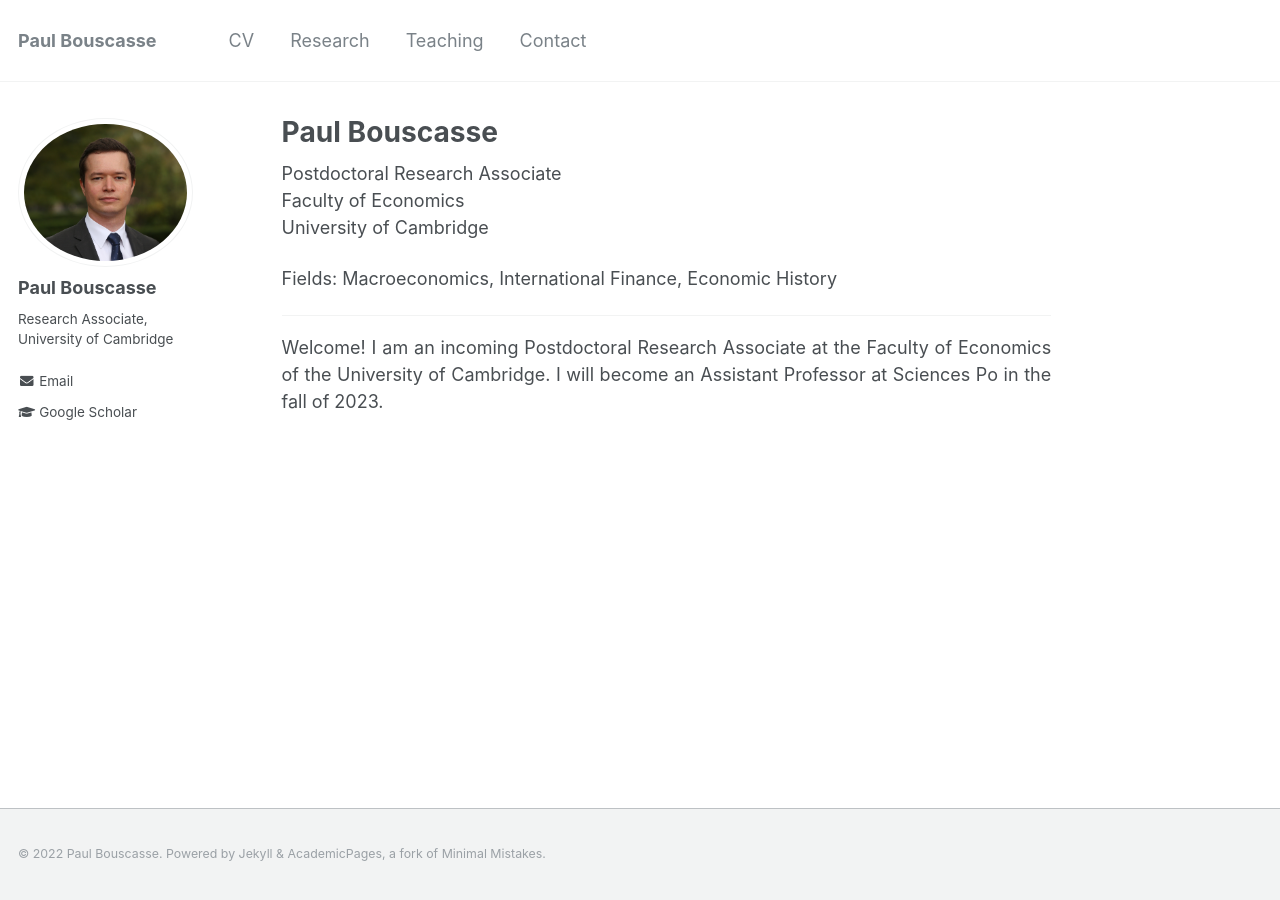
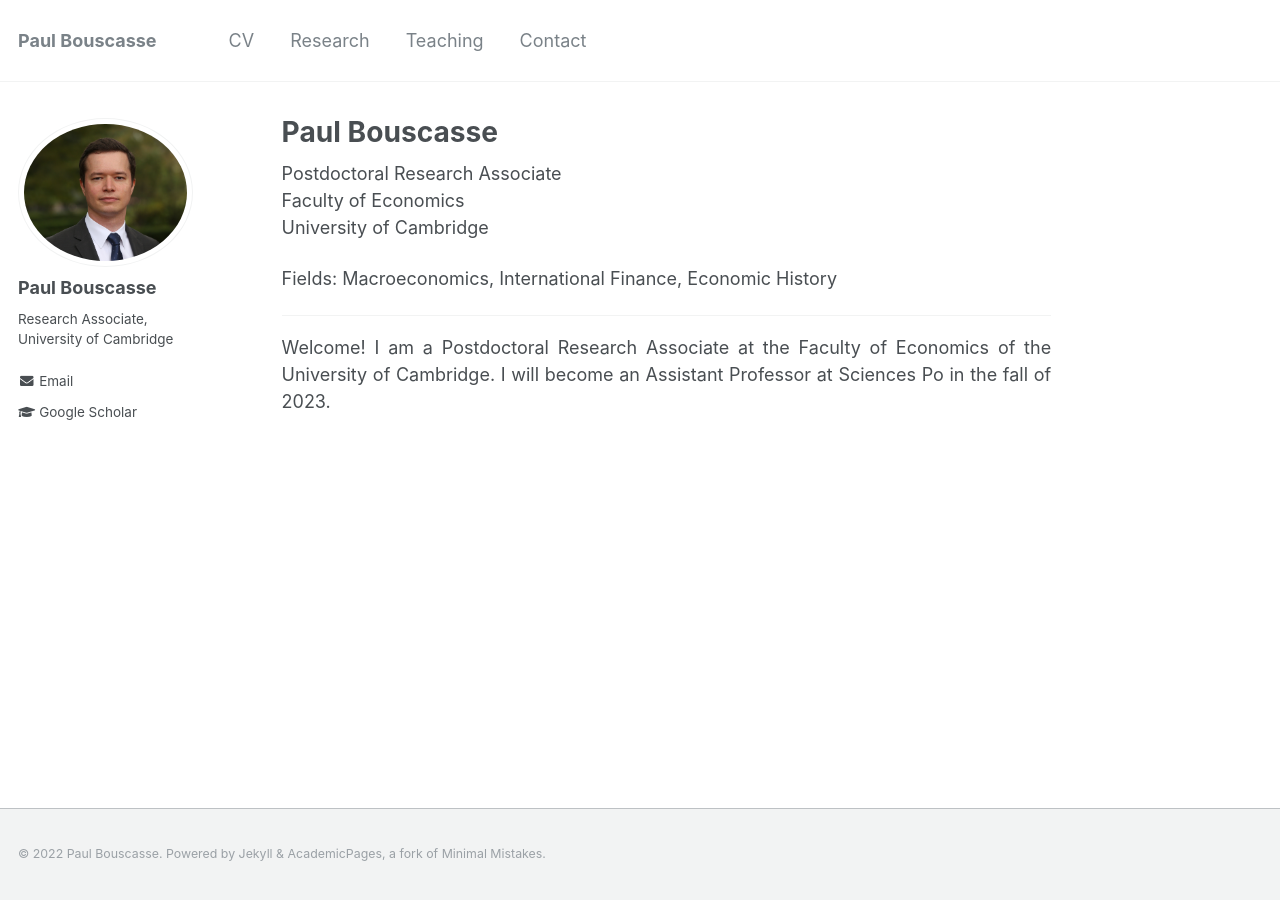
Before and after one commit to paul-bouscasse/paul-bouscasse.github.io, a Jekyll site: the page built from _pages/about.md, in a window 1280 px wide. Built offline with Jekyll 4.4.1, drawn with Linux system fonts in a browser that asks for light colours.

Commit message:
Update about.md

```diff
--- a/_pages/about.md
+++ b/_pages/about.md
@@ -14,4 +14,4 @@ University of Cambridge
 
 <p style='text-align: justify;'>Fields: Macroeconomics, International Finance, Economic History</p>
 ---
-<p style='text-align: justify;'>Welcome! I am an incoming Postdoctoral Research Associate at the Faculty of Economics of the University of Cambridge. I will become an Assistant Professor at Sciences Po in the fall of 2023.</p>
+<p style='text-align: justify;'>Welcome! I am a Postdoctoral Research Associate at the Faculty of Economics of the University of Cambridge. I will become an Assistant Professor at Sciences Po in the fall of 2023.</p>
```
